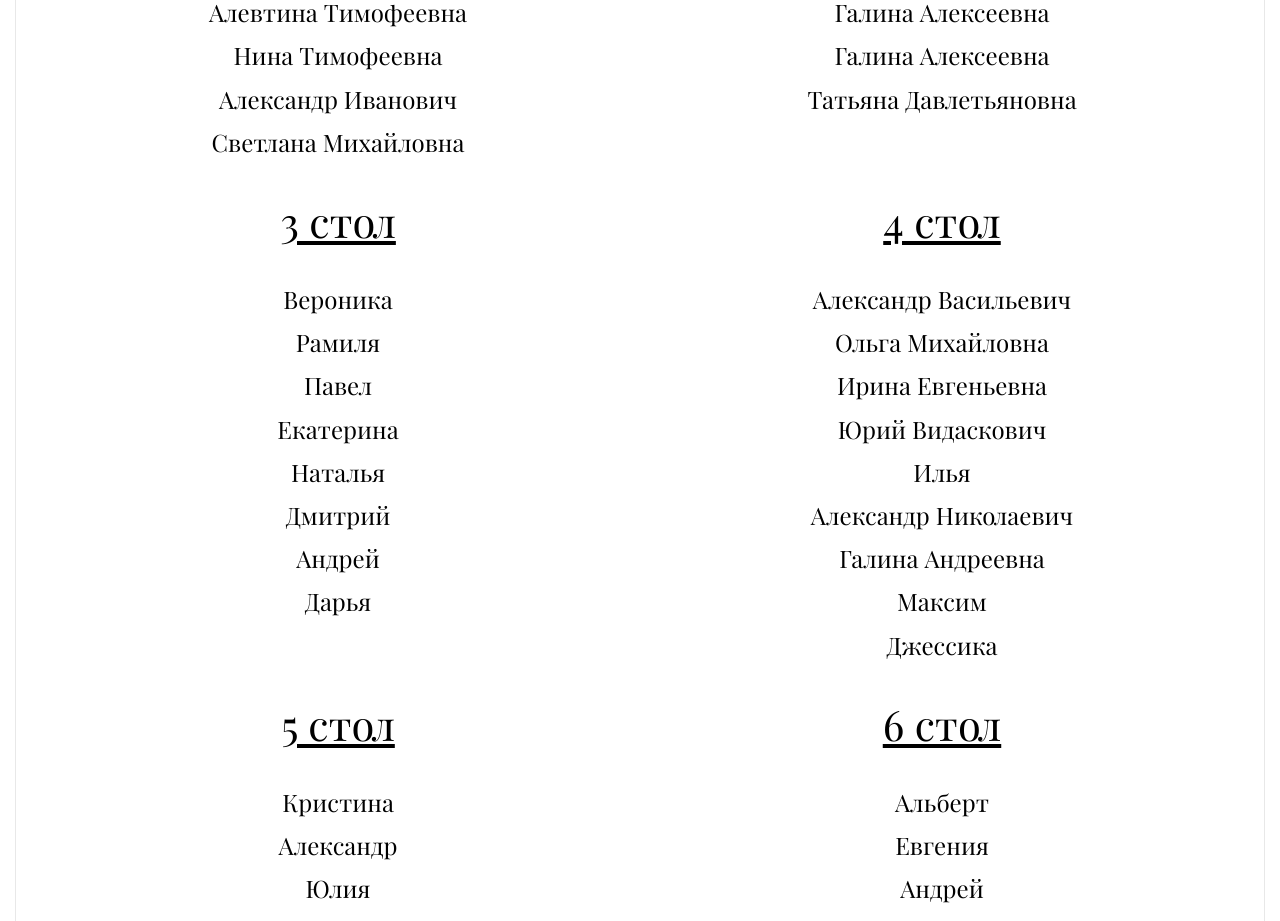
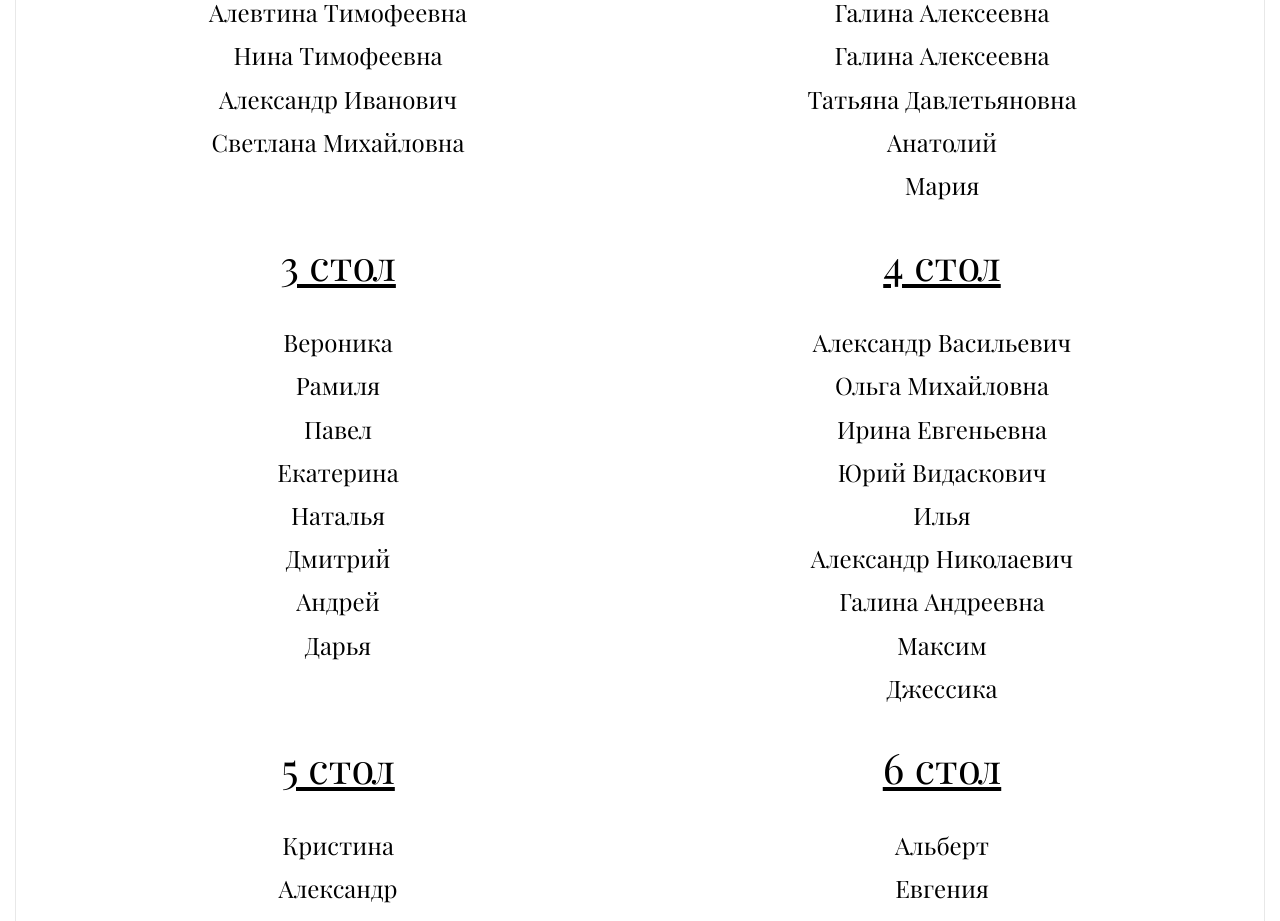
Before and after one commit to Aidar12reg/weeding, a plain HTML site: page index.html in a window 1280 px wide. Shown: the part 1160-2081 px from the top of the page. Drawn offline with nearby package versions, Linux system fonts and the light colour scheme; files whose address does not match are found by name.

Commit message:
Add files via upload

```diff
--- a/index.html
+++ b/index.html
@@ -87,6 +87,11 @@
                         <p class="column-seating__person">галина&nbsp;алексеевна</p>
                         <p class="column-seating__person">галина&nbsp;алексеевна</p>
                         <p class="column-seating__person">татьяна&nbsp;давлетьяновна</p>
+                        <p class="column-seating__person">Анатолий</p>
+                        <p class="column-seating__person">мария</p>
+
+
+
 
 
                     </div>
```
